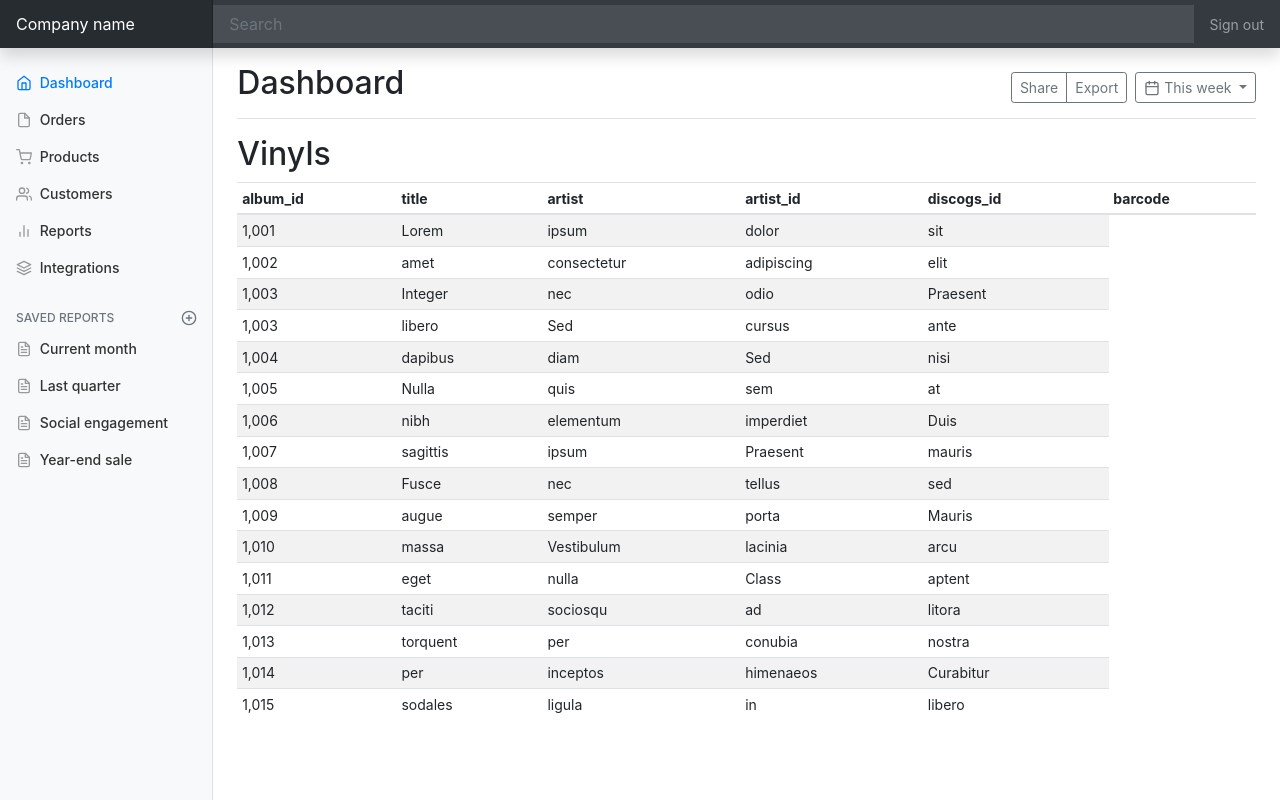
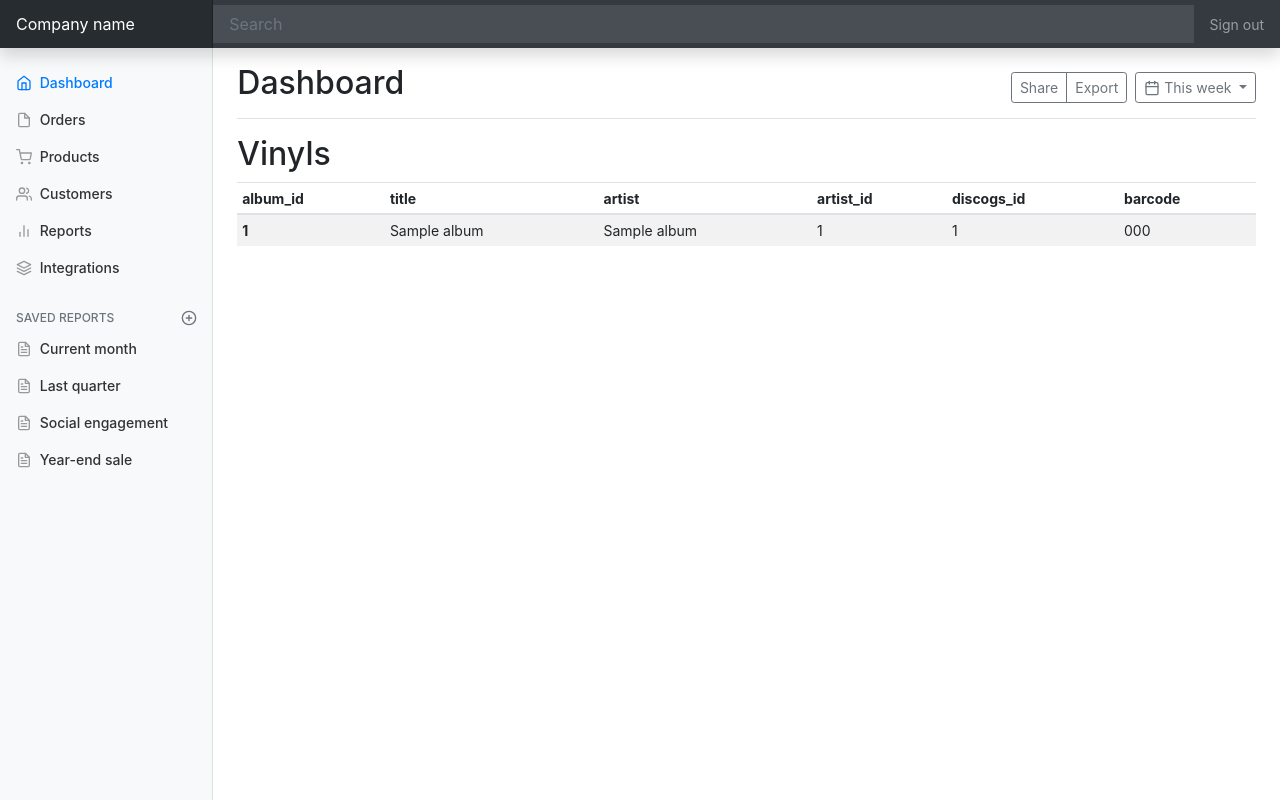
Before and after one commit to bhsuarez/vinyls, a Flask app: template app/templates/dashboard.html in a window 1280 px wide. Run offline with Flask 2, Linux system fonts and the light colour scheme; the template is opened without the code that fills it: most values are stand-ins (such as "Sample title", 1, 10 or a date in 2020); some libraries are stand-ins or nearby versions.

Commit message:
Updated table

```diff
--- a/app/templates/dashboard.html
+++ b/app/templates/dashboard.html
@@ -28,6 +28,7 @@
           font-size: 3.5rem;
         }
       }
+
 
     </style>
     <!-- Custom styles for this template -->
@@ -157,120 +158,21 @@
                         <th scope="col">barcode</th>
                     </tr>
                     </thead>
-                    <tbody>
+                    {% for album in albums %}
                     <tr>
-                        <td>1,001</td>
-                        <td>Lorem</td>
-                        <td>ipsum</td>
-                        <td>dolor</td>
-                        <td>sit</td>
+                        <th scope="row">{{album.album_id}}</th>
+                        <td>{{album.title}}
+                        </td>
+                        <td>{{album.artist_name}}
+                        </td>
+                        <td>{{album.artist_id}}
+                        </td>
+                        <td>{{album.discogs_id}}
+                        </td>
+                        <td>{{album.barcode}}
+                        </td>
                     </tr>
-                    <tr>
-                        <td>1,002</td>
-                        <td>amet</td>
-                        <td>consectetur</td>
-                        <td>adipiscing</td>
-                        <td>elit</td>
-                    </tr>
-                    <tr>
-                        <td>1,003</td>
-                        <td>Integer</td>
-                        <td>nec</td>
-                        <td>odio</td>
-                        <td>Praesent</td>
-                    </tr>
-                    <tr>
-                        <td>1,003</td>
-                        <td>libero</td>
-                        <td>Sed</td>
-                        <td>cursus</td>
-                        <td>ante</td>
-                    </tr>
-                    <tr>
-                        <td>1,004</td>
-                        <td>dapibus</td>
-                        <td>diam</td>
-                        <td>Sed</td>
-                        <td>nisi</td>
-                    </tr>
-                    <tr>
-                        <td>1,005</td>
-                        <td>Nulla</td>
-                        <td>quis</td>
-                        <td>sem</td>
-                        <td>at</td>
-                    </tr>
-                    <tr>
-                        <td>1,006</td>
-                        <td>nibh</td>
-                        <td>elementum</td>
-                        <td>imperdiet</td>
-                        <td>Duis</td>
-                    </tr>
-                    <tr>
-                        <td>1,007</td>
-                        <td>sagittis</td>
-                        <td>ipsum</td>
-                        <td>Praesent</td>
-                        <td>mauris</td>
-                    </tr>
-                    <tr>
-                        <td>1,008</td>
-                        <td>Fusce</td>
-                        <td>nec</td>
-                        <td>tellus</td>
-                        <td>sed</td>
-                    </tr>
-                    <tr>
-                        <td>1,009</td>
-                        <td>augue</td>
-                        <td>semper</td>
-                        <td>porta</td>
-                        <td>Mauris</td>
-                    </tr>
-                    <tr>
-                        <td>1,010</td>
-                        <td>massa</td>
-                        <td>Vestibulum</td>
-                        <td>lacinia</td>
-                        <td>arcu</td>
-                    </tr>
-                    <tr>
-                        <td>1,011</td>
-                        <td>eget</td>
-                        <td>nulla</td>
-                        <td>Class</td>
-                        <td>aptent</td>
-                    </tr>
-                    <tr>
-                        <td>1,012</td>
-                        <td>taciti</td>
-                        <td>sociosqu</td>
-                        <td>ad</td>
-                        <td>litora</td>
-                    </tr>
-                    <tr>
-                        <td>1,013</td>
-                        <td>torquent</td>
-                        <td>per</td>
-                        <td>conubia</td>
-                        <td>nostra</td>
-                    </tr>
-                    <tr>
-                        <td>1,014</td>
-                        <td>per</td>
-                        <td>inceptos</td>
-                        <td>himenaeos</td>
-                        <td>Curabitur</td>
-                    </tr>
-                    <tr>
-                        <td>1,015</td>
-                        <td>sodales</td>
-                        <td>ligula</td>
-                        <td>in</td>
-                        <td>libero</td>
-                    </tr>
-                    </tbody>
+                    {% endfor %}
                 </table>
             </div>
         </main>
```
